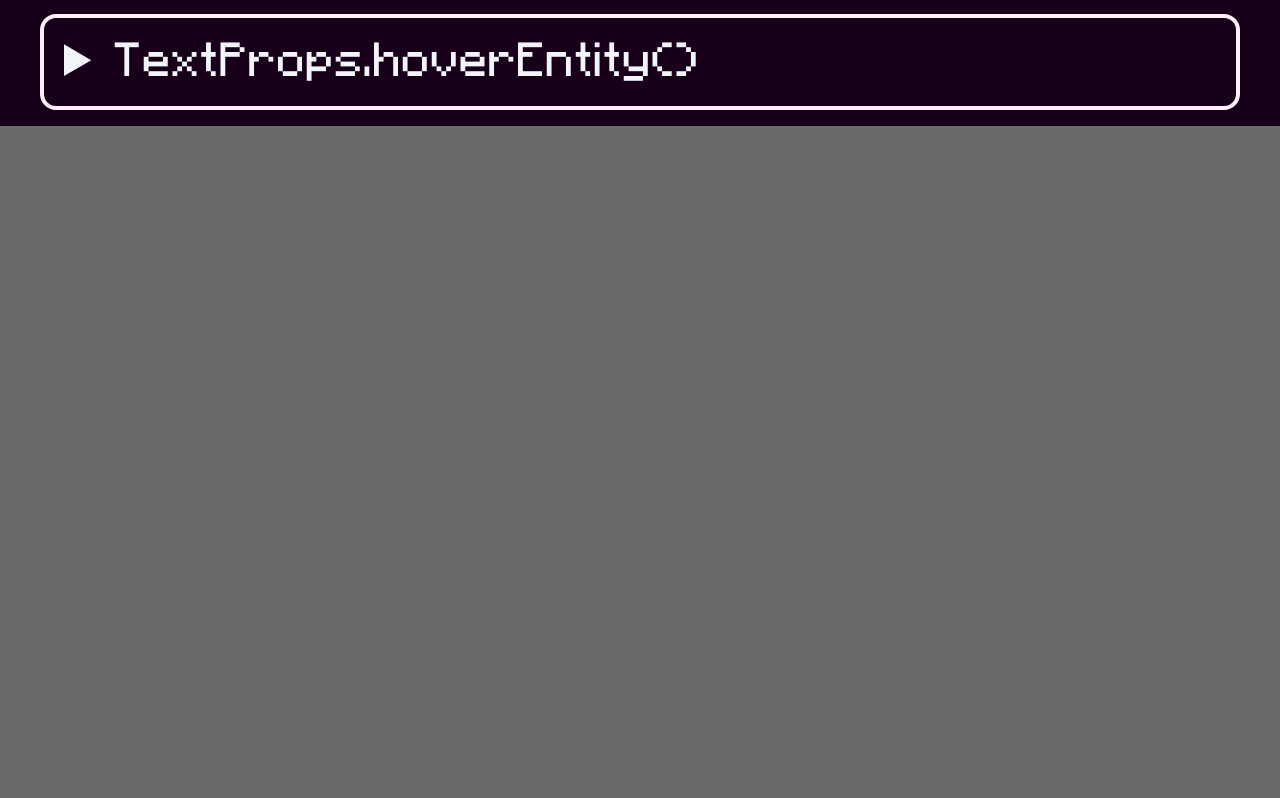
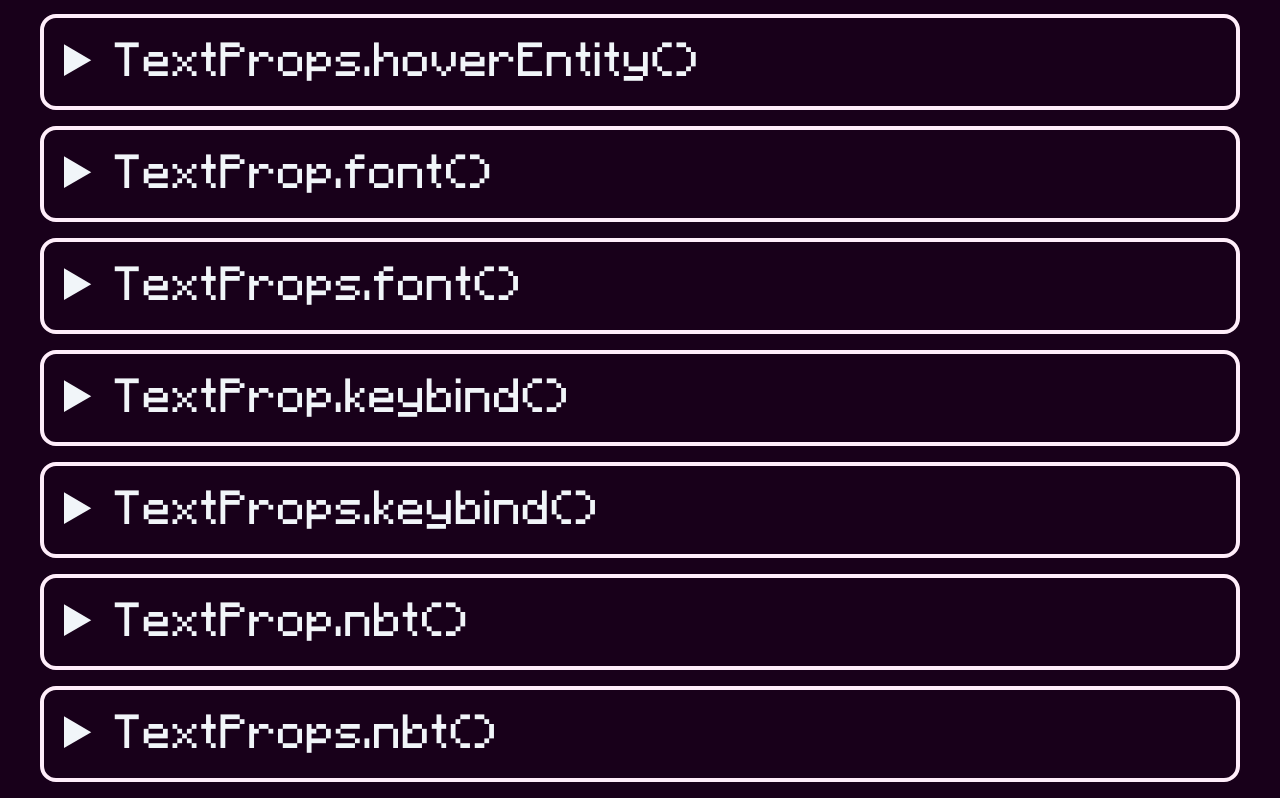
Before and after one commit to WingedSeal/jmc, a React (Create React App) app: page /documentation/built-in-function in a window 1280 px wide. Shown: the part 8042-8840 px from the top of the page. Before the commit the page ends 8168 px from the top, so only its background shows below. Built offline with nearby package versions, Linux system fonts and the light colour scheme.

Commit message:
Document remaining TextProps

```diff
--- a/src/pages/BuiltInFunction/Features.tsx
+++ b/src/pages/BuiltInFunction/Features.tsx
@@ -904,7 +904,7 @@ const BuildinFeatures = [
     <Feature
         id="jmc_python"
         summary="JMC.python()"
-        keywords="code program javascript run"
+        keywords="code program javascript python run"
     >
         <p>
             Allow you to use python code directly inside jmc, use{" "}
@@ -1490,6 +1490,139 @@ const BuildinFeatures = [
             ]}
         />
     </Feature>,
+    <Feature
+        id="text_prop_font"
+        summary="TextProp.font()"
+        keywords="run_command clickevent"
+    >
+        <p>
+            Use a custom font for FormattedString, <code>local</code> will
+            delete the property after it has been used once.
+        </p>
+        <p>Add run_command clickEvent to the text.</p>
+        <Command
+            name="TextProp.font"
+            type="LoadOnly"
+            params={[
+                { key: "propertyName", type: "string" },
+                { key: "font", type: "string" },
+                { key: "local", type: "boolean", default: "false" },
+            ]}
+        />
+    </Feature>,
+    <Feature
+        id="text_props_font"
+        summary="TextProps.font()"
+        keywords="run_command clickevent"
+    >
+        <p>
+            Similar to <code>TextProp.font</code>, but you can use
+            <code>indexString</code> as a parameter within <code>font</code>,
+            (same as how it works in the <code>Hardcode</code> functions)
+        </p>
+        <p>Add run_command clickEvent to the text, replacing <code>indexString</code> with an argument.</p>
+        <Command
+            name="TextProps.font"
+            type="LoadOnly"
+            params={[
+                { key: "propertyName", type: "string" },
+                { key: "font", type: "string" },
+                { key: "local", type: "boolean", default: "false" },
+            ]}
+        />
+    </Feature>,
+    <Feature
+        id="text_prop_keybind"
+        summary="TextProp.keybind()"
+        keywords="keybind key control"
+    >
+        <p>
+            Display one of the player's keybind (e.g. jump, sneak, attack, etc.) as a
+            property inside FormattedString. <code>local</code> will delete the property
+            after it has been used once.
+        </p>
+        <p>Add keybind to the text.</p>
+        <Command
+            name="TextProp.keybind"
+            type="LoadOnly"
+            params={[
+                { key: "propertyName", type: "string" },
+                { key: "keybind", type: "string" },
+                { key: "local", type: "boolean", default: "false" },
+            ]}
+        />
+    </Feature>,
+    <Feature
+        id="text_props_keybind"
+        summary="TextProps.keybind()"
+        keywords="keybind key control"
+    >
+        <p>
+            Similar to <code>TextProp.keybind</code>, but you can use
+            <code>indexString</code> as a parameter within <code>keybind</code>,
+            (same as how it works in the <code>Hardcode</code> functions)
+        </p>
+        <p>Add keybind to the text, replacing <code>indexString</code> with an argument.</p>
+        <Command
+            name="TextProps.keybind"
+            type="LoadOnly"
+            params={[
+                { key: "propertyName", type: "string" },
+                { key: "keybind", type: "string" },
+                { key: "local", type: "boolean", default: "false" },
+            ]}
+        />
+    </Feature>,
+    <Feature
+        id="text_prop_nbt"
+        summary="TextProp.nbt()"
+        keywords="resolve embed nbt"
+    >
+        <p>
+            Embed the NBT path inside FormattedString. <code>interpret</code> determines
+            whether or not to resolve the value of the NBT path as JSON text string.
+            <code>local</code> will delete the property after it has been used once.
+        </p>
+        <p>Add nbt to the text.</p>
+        <Command
+            name="TextProp.nbt"
+            type="LoadOnly"
+            params={[
+                { key: "propertyName", type: "string" },
+                { key: "type", type: "keyword" },
+                { key: "source", type: "string" },
+                { key: "path", type: "string" },
+                { key: "interpret", type: "boolean", default: "false" },
+                { key: "local", type: "boolean", default: "false" },
+            ]}
+            newline
+        />
+    </Feature>,
+    <Feature
+        id="text_props_nbt"
+        summary="TextProps.nbt()"
+        keywords="resolve embed nbt"
+    >
+        <p>
+            Similar to <code>TextProp.nbt</code>, but you can use
+            <code>indexString</code> as a parameter within <code>path</code>,
+            (same as how it works in the <code>Hardcode</code> functions)
+        </p>
+        <p>Add nbt to the text, replacing <code>indexString</code> in <code>path</code> with an argument.</p>
+        <Command
+            name="TextProps.nbt"
+            type="LoadOnly"
+            params={[
+                { key: "propertyName", type: "string" },
+                { key: "type", type: "keyword" },
+                { key: "source", type: "string" },
+                { key: "path", type: "string" },
+                { key: "interpret", type: "boolean", default: "false" },
+                { key: "local", type: "boolean", default: "false" },
+            ]}
+            newline
+        />
+    </Feature>,
 ];
 
 export default BuildinFeatures;
```
